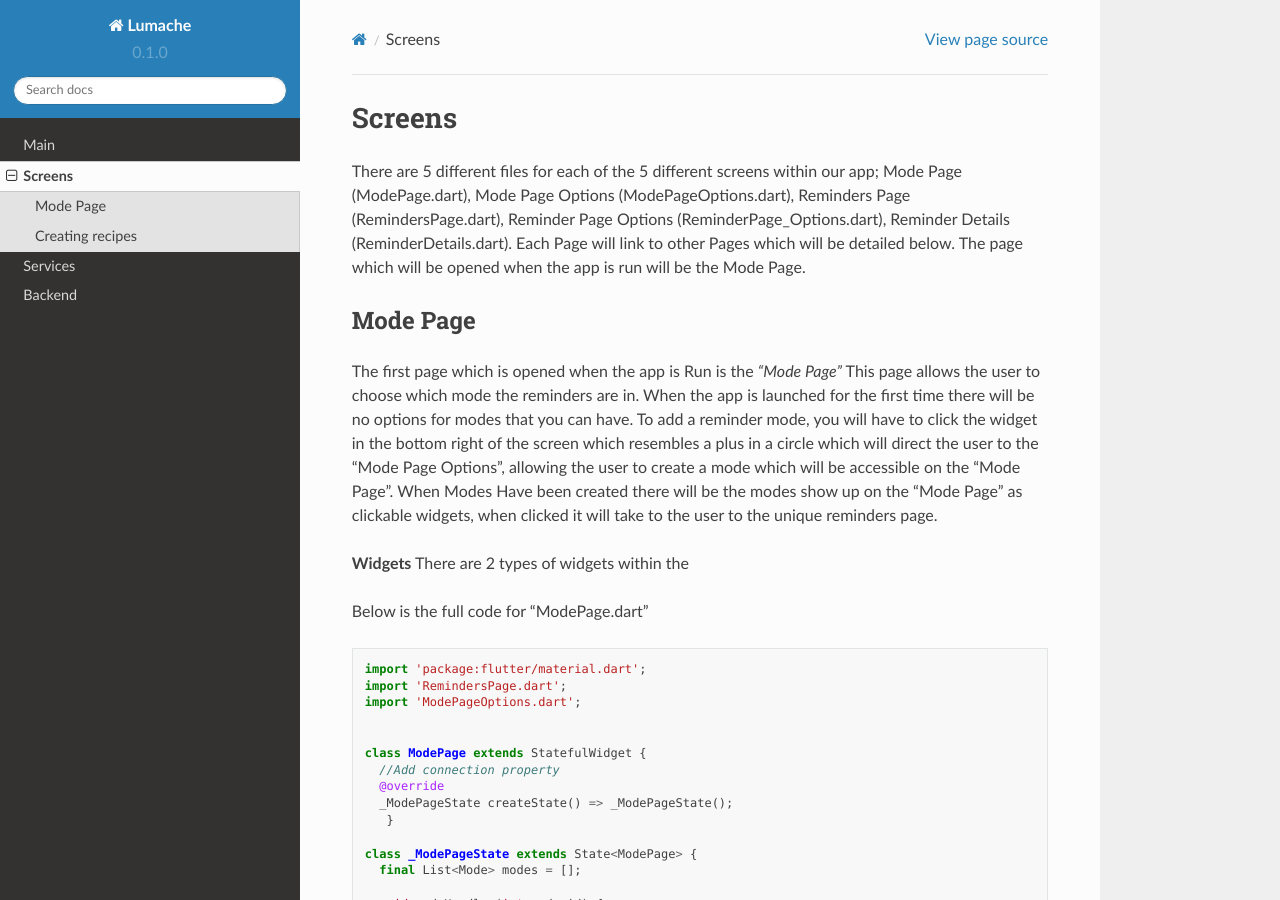
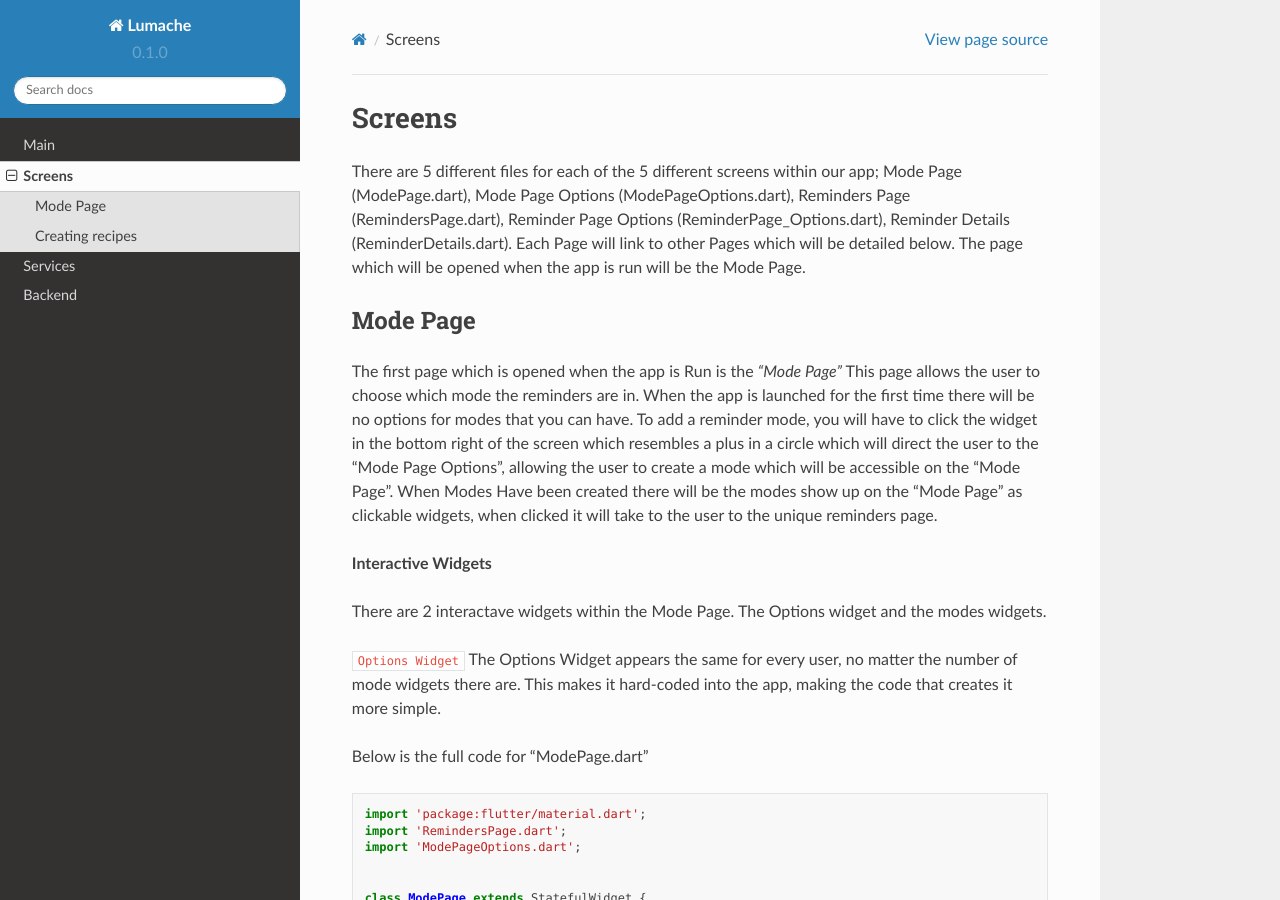
Before and after one commit to SE-sustainability/Project_code, a Sphinx documentation site: the page built from docs/source/screens.rst, in a window 1280 px wide and 900 px high. Built offline with Sphinx 7.4.7 and the Read the Docs theme 2.0.0, drawn with Linux system fonts in a browser that asks for light colours.

Commit message:
Update screens.rst

```diff
--- a/docs/source/screens.rst
+++ b/docs/source/screens.rst
@@ -8,8 +8,12 @@ Mode Page
 ------------
 The first page which is opened when the app is Run is the *"Mode Page"* This page allows the user to choose which mode the reminders are in. When the app is launched for the first time there will be no options for modes that you can have. To add a reminder mode, you will have to click the widget in the bottom right of the screen which resembles a plus in a circle which will direct the user to the "Mode Page Options", allowing the user to create a mode which will be accessible on the "Mode Page". When Modes Have been created there will be the modes show up on the "Mode Page" as clickable widgets, when clicked it will take to the user to the unique reminders page.
 
-**Widgets**
-There are 2 types of widgets within the
+**Interactive Widgets**
+
+There are 2 interactave widgets within the Mode Page. The Options widget and the modes widgets.
+
+``Options Widget``
+The Options Widget appears the same for every user, no matter the number of mode widgets there are. This makes it hard-coded into the app, making the code that creates it more simple.
 
 
 Below is the full code for "ModePage.dart"
```
